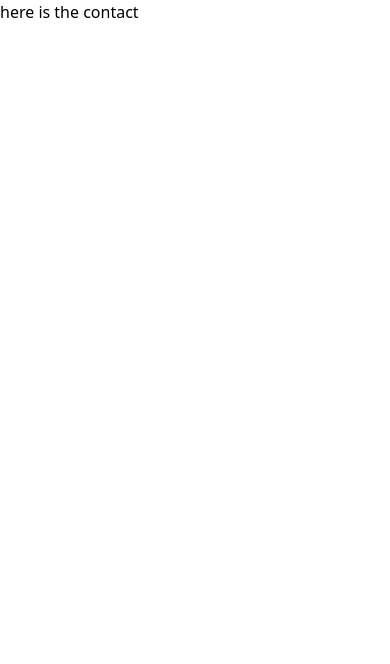
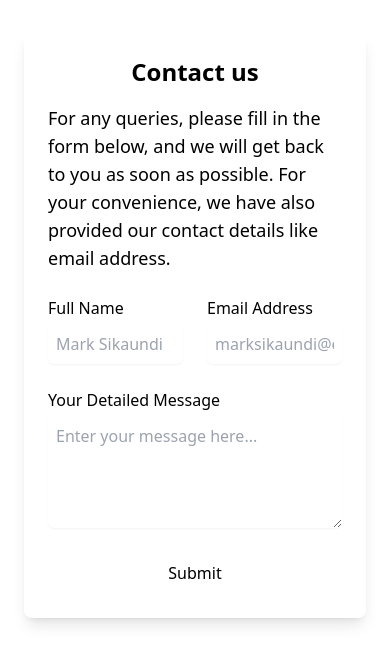
Before and after one commit to cs60apa/Beta-Web, a React (Vite) app: page /contact in a window 390 px wide. Shown: the top 664 px of the page. Built offline with nearby package versions, Linux system fonts and the light colour scheme.

Commit message:
completed  a contact form fully responsive

```diff
--- a/src/Contact.jsx
+++ b/src/Contact.jsx
@@ -1,8 +1,64 @@
 import React from "react";
 
-function Contact() {
-    return(
-        <div>here is the contact</div>
-    );
+export default function Contact() {
+  return (
+    <div className="bg-primary-50 py-8 px-4 sm:px-6 lg:px-8">
+      <div className="max-w-5xl mx-auto">
+        <div className="bg-gray-white shadow-lg rounded-lg p-6">
+          <h1 className="text-2xl font-semibold text-center mb-4">Contact us</h1>
+          <p className="text-lg text-lightslategray mb-6">
+            For any queries, please fill in the form below, and we will get back to you as soon as possible. For your convenience, we have also provided our contact details like email address.
+          </p>
+          <form>
+            <div className="grid grid-cols-1 gap-6 sm:grid-cols-2">
+              <div>
+                <label htmlFor="fullname" className="block text-base font-medium text-darkgray">
+                  Full Name
+                </label>
+                <input
+                  type="text"
+                  id="fullname"
+                  className="mt-1 p-2 block w-full shadow-sm focus:ring-primary-500 focus:border-primary-500 border-gray rounded-md"
+                  placeholder="Mark Sikaundi"
+                  required
+                />
+              </div>
+              <div>
+                <label htmlFor="email" className="block text-base font-medium text-darkgray">
+                  Email Address
+                </label>
+                <input
+                  type="email"
+                  id="email"
+                  className="mt-1 p-2 block w-full shadow-sm focus:ring-primary-500 focus:border-primary-500 border-gray rounded-md"
+                  placeholder="marksikaundi@example.com"
+                  required
+                />
+              </div>
+            </div>
+            <div className="mt-6">
+              <label htmlFor="message" className="block text-base font-medium text-darkgray">
+                Your Detailed Message
+              </label>
+              <textarea
+                id="message"
+                rows="4"
+                className="mt-1 p-2 block w-full shadow-sm focus:ring-primary-500 focus:border-primary-500 border-gray rounded-md"
+                placeholder="Enter your message here..."
+                required
+              ></textarea>
+            </div>
+            <div className="mt-6">
+              <button
+                type="submit"
+                className="w-full py-2 px-4 border border-transparent text-base font-medium rounded-md text-gray-white bg-primary-500 hover:bg-primary-600 focus:outline-none focus:ring-2 focus:ring-offset-2 focus:ring-primary-500"
+              >
+                Submit
+              </button>
+            </div>
+          </form>
+        </div>
+      </div>
+    </div>
+  );
 }
-export default Contact;
```
